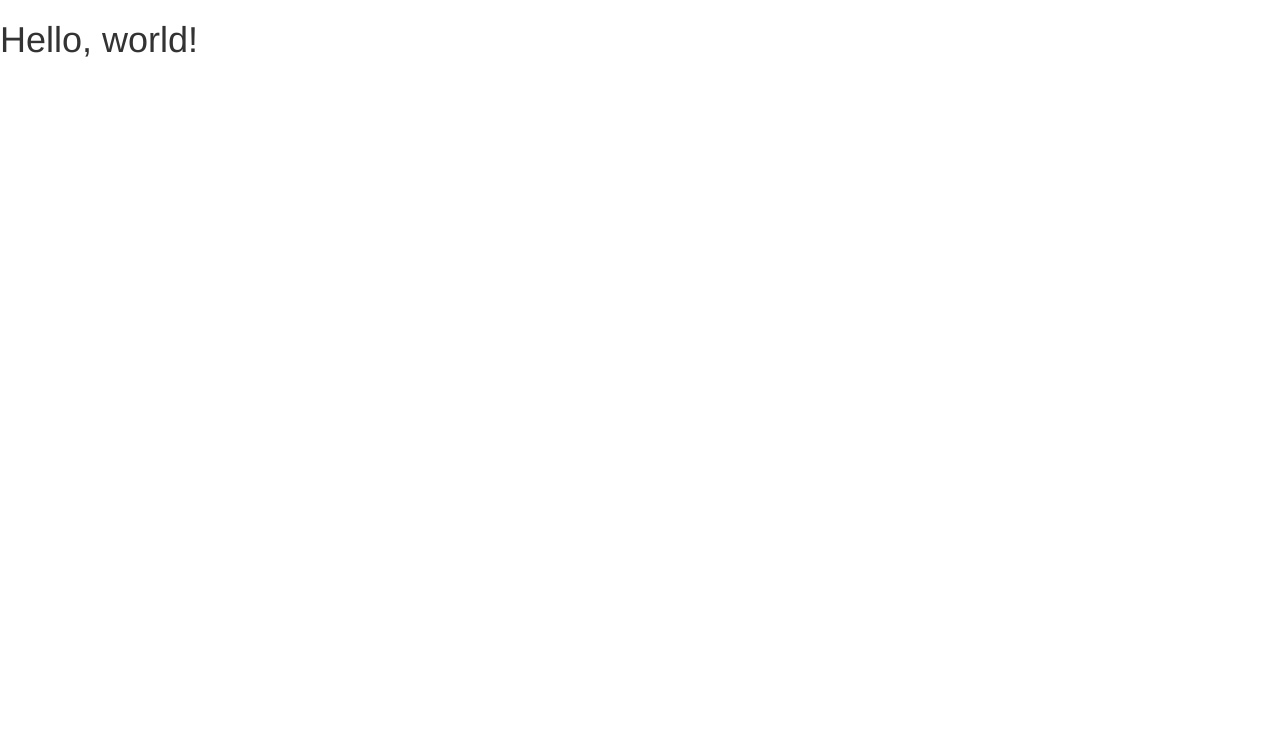
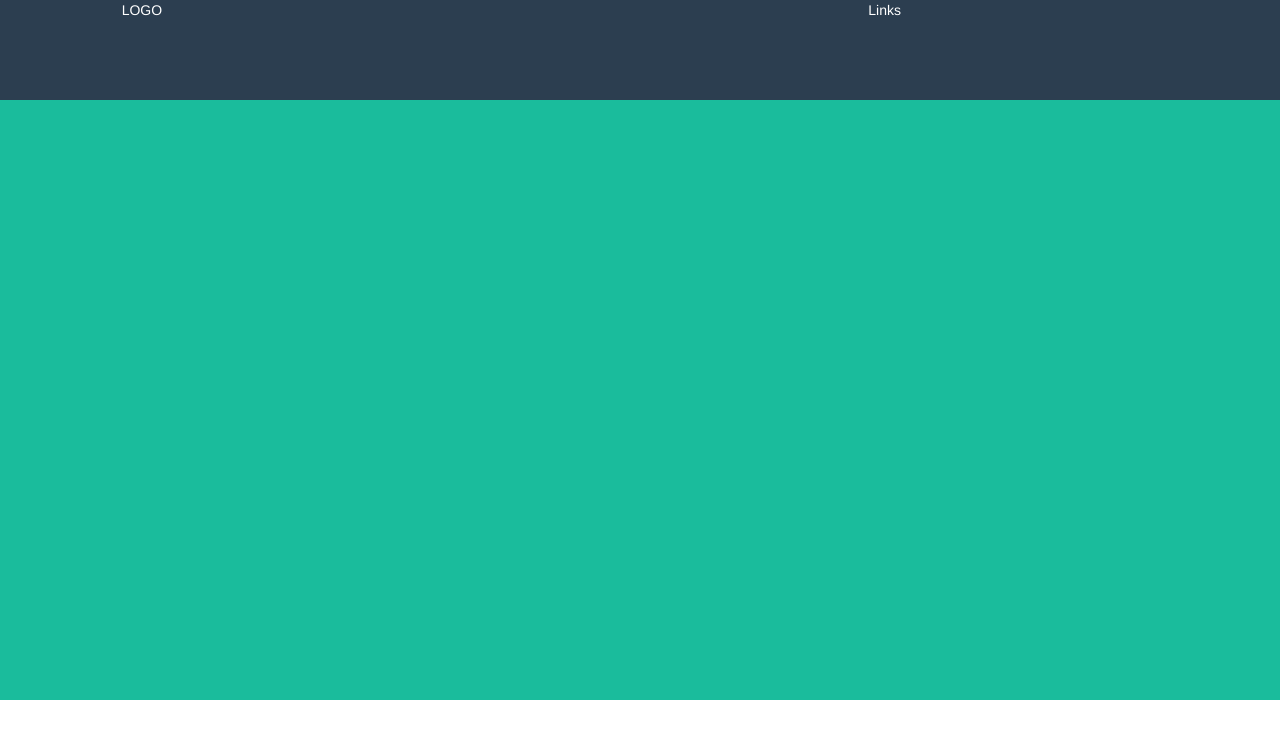
Before and after one commit to Vitto95/html-css-bootstrap-freelancer, a plain HTML site: page index.html in a window 1280 px wide. Drawn offline with nearby package versions, Linux system fonts and the light colour scheme.

Commit message:
impostazione navbar

```diff
--- a/css/style.css
+++ b/css/style.css
@@ -0,0 +1,13 @@
+.vg-navbar {
+  background-color: #2c3e50;
+  min-height: 100px;
+}
+
+.vg-jumbotron {
+  background-color: #1abc9c;
+  min-height: 600px;
+}
+
+span {
+  color: white;
+}
--- a/index.html
+++ b/index.html
@@ -5,7 +5,7 @@
     <meta http-equiv="X-UA-Compatible" content="IE=edge" />
     <meta name="viewport" content="width=device-width, initial-scale=1" />
     <!-- The above 3 meta tags *must* come first in the head; any other head content must come *after* these tags -->
-    <title>Bootstrap 101 Template</title>
+    <title>Start Bootstrap</title>
 
     <!-- Bootstrap -->
     <link
@@ -14,6 +14,7 @@
       integrity="sha384-HSMxcRTRxnN+Bdg0JdbxYKrThecOKuH5zCYotlSAcp1+c8xmyTe9GYg1l9a69psu"
       crossorigin="anonymous"
     />
+    <link rel="stylesheet" href="css/style.css" />
 
     <!-- HTML5 shim and Respond.js for IE8 support of HTML5 elements and media queries -->
     <!-- WARNING: Respond.js doesn't work if you view the page via file:// -->
@@ -23,7 +24,22 @@
     <![endif]-->
   </head>
   <body>
-    <h1>Hello, world!</h1>
+    <!-- navbar -->
+
+    <nav class="container-fluid vg-navbar">
+      <div class="row">
+        <div class="col-lg-3 col-lg-offset-1"><span>LOGO</span></div>
+        <div class="col-lg-3 col-lg-offset-4"><span>Links</span></div>
+      </div>
+    </nav>
+
+    <div class="container-fluid vg-jumbotron">
+      <div class="row">
+        <div class="col-xs-12"></div>
+      </div>
+    </div>
+
+    <!-- /navbar -->
 
     <!-- jQuery (necessary for Bootstrap's JavaScript plugins) -->
     <script
```
